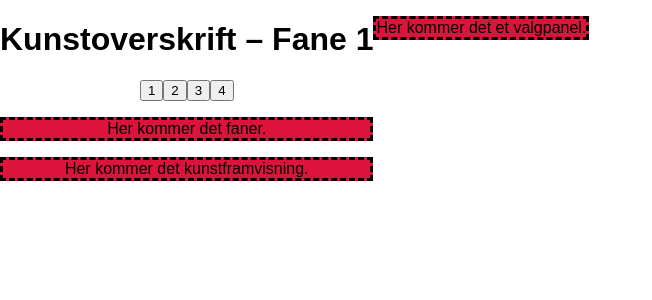
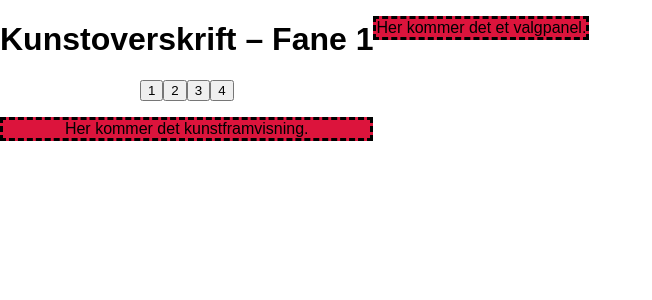
Before and after one commit to IT2810/it2810-webutvikling-h18-prosjekt-2-gruppe--24, a React (Create React App) app: page / in a window 1280 px wide. Shown: the top 300 px of the page, without its empty margins (0-652 px from the left). Built offline with nearby package versions, Linux system fonts and the light colour scheme.

Commit message:
Remove placeholder text

```diff
--- a/src/components/Tabs.js
+++ b/src/components/Tabs.js
@@ -9,7 +9,6 @@ class Tabs extends Component {
         <button onClick={() => this.props.setTab(2)}>2</button>
         <button onClick={() => this.props.setTab(3)}>3</button>
         <button onClick={() => this.props.setTab(4)}>4</button>
-        <p className="placeholder-text">Her kommer det faner.</p>
       </div>
     );
   }
```
